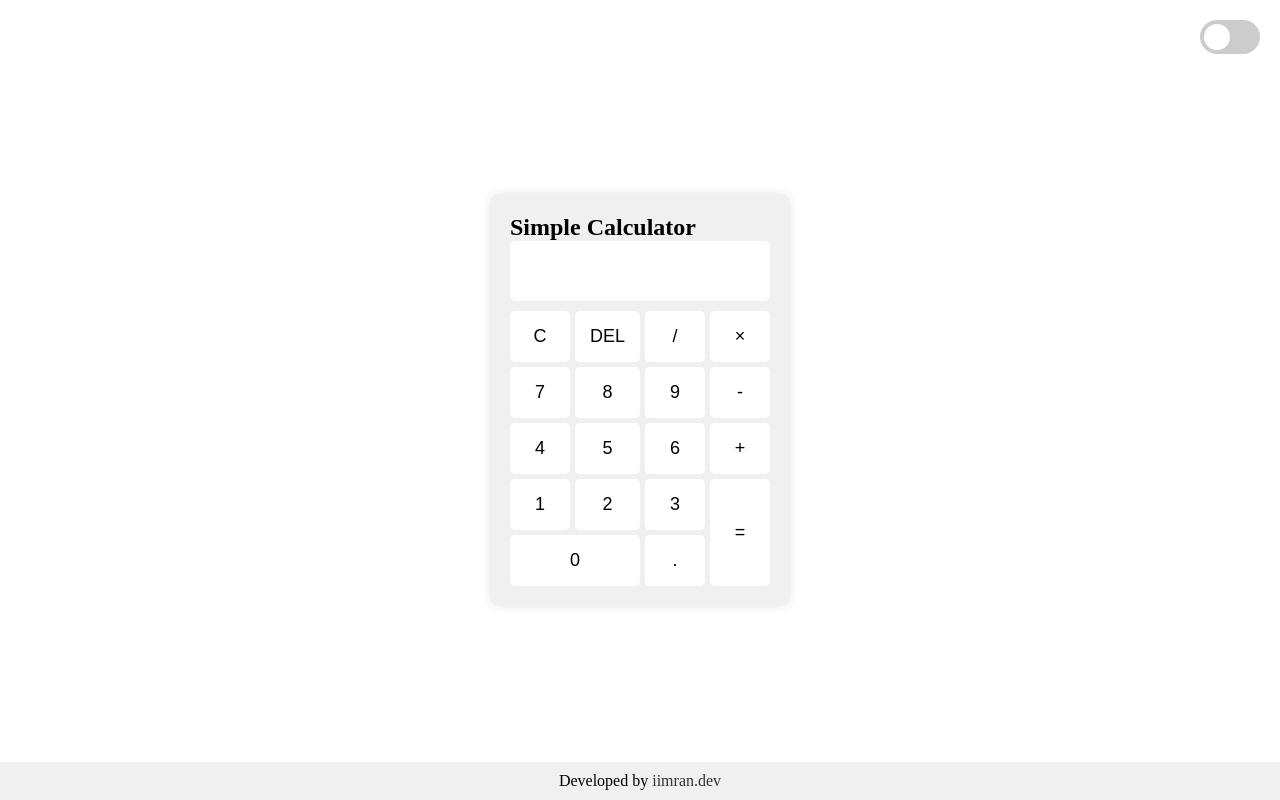
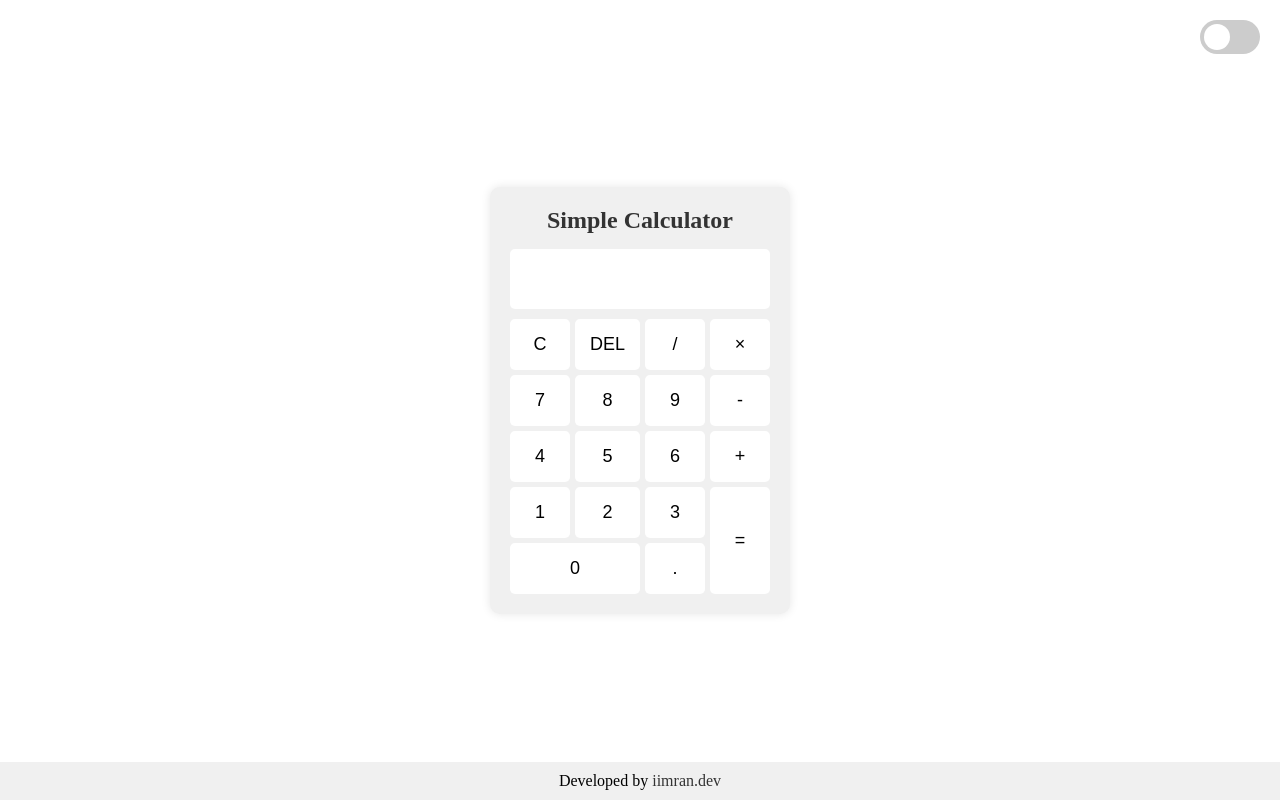
Before and after one commit to iimran-dev7/Themed_Calculator, a plain HTML site: page index.html in a window 1280 px wide. Drawn offline with Linux system fonts and the light colour scheme.

Commit message:
Update style.css

```diff
--- a/style.css
+++ b/style.css
@@ -173,3 +173,13 @@ footer a:hover {
 .dark-theme footer a {
     color: #fff;
 }
+
+.calc-header {
+    text-align: center;
+    margin-bottom: 15px;
+    color: #333;
+}
+
+.dark-theme .calc-header {
+    color: #fff;
+}
```
